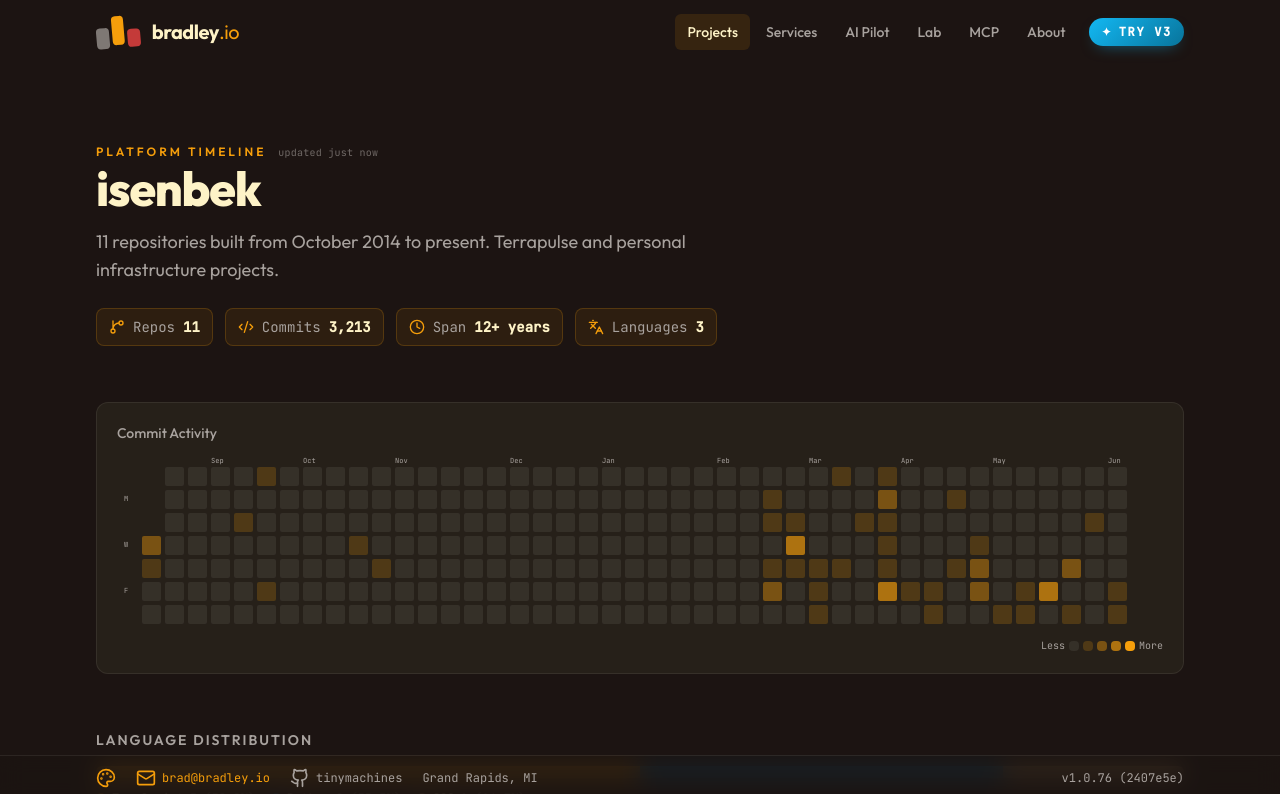
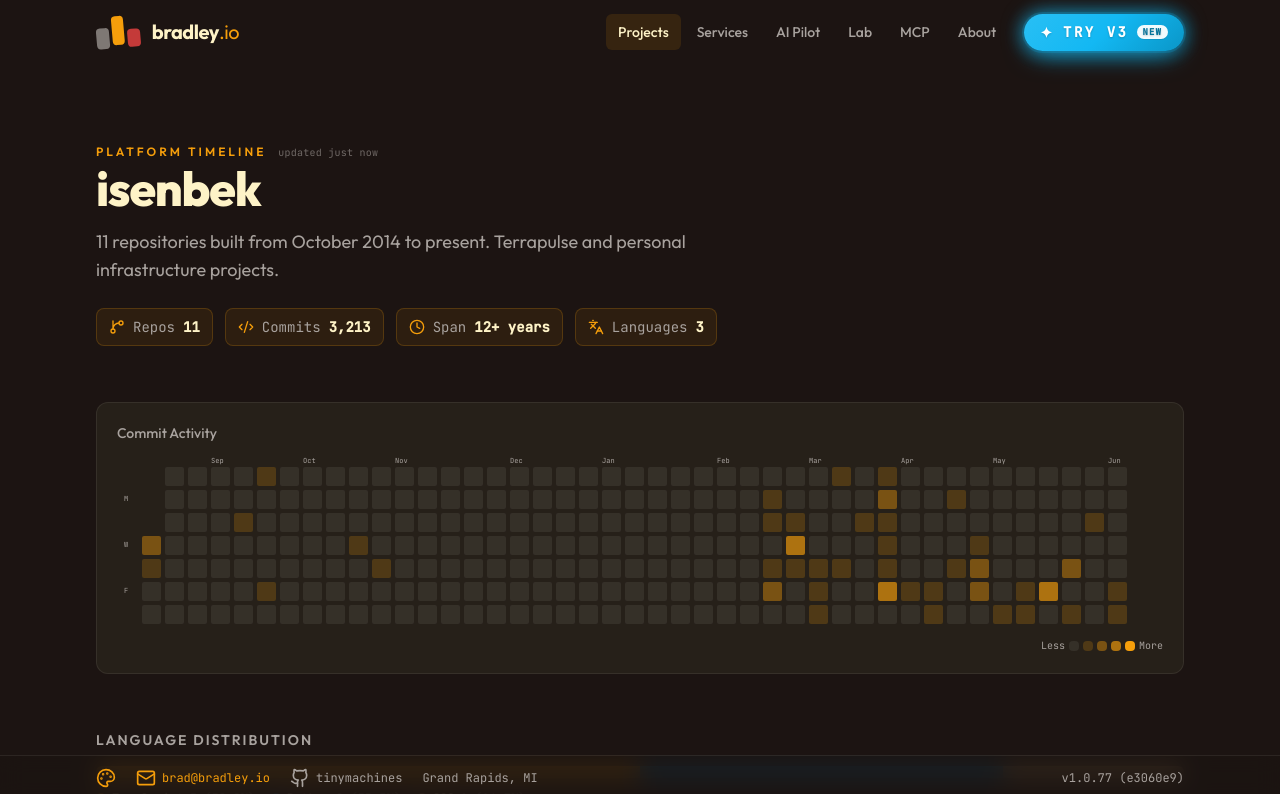
Before and after one commit to isenbek/bradley.io, a Next.js app: page /projects/isenbek in a window 1280 px wide. Shown: the top 794 px of the page. Built offline with nearby package versions, Linux system fonts and the light colour scheme.

Commit message:
deploy: 2026-06-09 15:13:18

```diff
--- a/components/layout/Navigation.tsx
+++ b/components/layout/Navigation.tsx
@@ -154,18 +154,102 @@ function MobileDrawer({
               <Link
                 href="/v3"
                 onClick={onClose}
-                className="block px-5 py-3 text-center transition-all"
+                className="v3-banner relative block px-5 py-4 text-center overflow-hidden"
                 style={{
-                  background: "linear-gradient(135deg, #13B8F3, #08749B)",
+                  background:
+                    "linear-gradient(135deg, #29BFF4 0%, #13B8F3 45%, #08749B 100%)",
                   color: "#FFFFFF",
-                  fontSize: 13,
-                  fontWeight: 700,
-                  letterSpacing: "0.06em",
                   borderBottom: "1px solid var(--brand-border)",
+                  boxShadow: "inset 0 -2px 0 rgba(0, 0, 0, 0.18)",
                 }}
               >
-                ✦ Try v3 — preview the new design →
+                <span
+                  aria-hidden
+                  className="v3-banner__sheen"
+                  style={{
+                    position: "absolute",
+                    inset: 0,
+                    background:
+                      "linear-gradient(120deg, transparent 30%, rgba(255, 255, 255, 0.35) 50%, transparent 70%)",
+                    backgroundSize: "220% 100%",
+                    animation: "v3BannerSheen 3.6s linear infinite",
+                    pointerEvents: "none",
+                  }}
+                />
+                <span
+                  style={{
+                    display: "inline-flex",
+                    alignItems: "center",
+                    gap: 8,
+                    fontSize: 14,
+                    fontWeight: 800,
+                    letterSpacing: "0.1em",
+                    textTransform: "uppercase",
+                    textShadow: "0 1px 2px rgba(0, 0, 0, 0.25)",
+                    position: "relative",
+                  }}
+                >
+                  <span
+                    aria-hidden
+                    style={{
+                      fontSize: "1.1em",
+                      animation: "v3ToggleTwinkle 1.8s ease-in-out infinite",
+                    }}
+                  >
+                    ✦
+                  </span>
+                  Try v3
+                  <span
+                    style={{
+                      fontSize: 10,
+                      padding: "2px 8px",
+                      background: "rgba(255, 255, 255, 0.95)",
+                      color: "#08749B",
+                      borderRadius: 999,
+                      fontWeight: 800,
+                    }}
+                  >
+                    NEW
+                  </span>
+                </span>
+                <div
+                  style={{
+                    fontSize: 11,
+                    marginTop: 4,
+                    opacity: 0.9,
+                    letterSpacing: "0.04em",
+                    fontWeight: 600,
+                    position: "relative",
+                  }}
+                >
+                  preview the new design →
+                </div>
               </Link>
+              <style jsx>{`
+                @keyframes v3BannerSheen {
+                  0% {
+                    background-position: 220% 0;
+                  }
+                  100% {
+                    background-position: -120% 0;
+                  }
+                }
+                @keyframes v3ToggleTwinkle {
+                  0%,
+                  100% {
+                    transform: rotate(0deg) scale(1);
+                  }
+                  50% {
+                    transform: rotate(180deg) scale(1.18);
+                  }
+                }
+                @media (prefers-reduced-motion: reduce) {
+                  .v3-banner__sheen,
+                  .v3-banner span[aria-hidden] {
+                    animation: none !important;
+                  }
+                }
+              `}</style>
 
               {/* Nav groups grid */}
               <div className="grid grid-cols-2 gap-px" style={{ background: "var(--brand-border)" }}>
@@ -280,16 +364,92 @@ export function Navigation() {
               <Link
                 href="/v3"
                 title="Preview the new design"
-                className="ml-2 px-3 py-1.5 text-xs font-mono font-bold uppercase tracking-[0.14em] rounded-full transition-all whitespace-nowrap inline-flex items-center gap-1.5"
+                className="v3-toggle ml-3 relative px-4 py-2 text-sm font-mono font-extrabold uppercase tracking-[0.18em] rounded-full transition-all whitespace-nowrap inline-flex items-center gap-2 group"
                 style={{
-                  background: "linear-gradient(135deg, #13B8F3, #08749B)",
+                  background: "linear-gradient(135deg, #29BFF4 0%, #13B8F3 50%, #0A96C7 100%)",
                   color: "#FFFFFF",
-                  boxShadow: "0 6px 16px -8px rgba(19, 184, 243, 0.6)",
+                  boxShadow:
+                    "0 0 0 2px rgba(19, 184, 243, 0.18), 0 8px 28px -8px rgba(19, 184, 243, 0.75), 0 0 24px rgba(19, 184, 243, 0.35)",
+                  textShadow: "0 1px 2px rgba(0, 0, 0, 0.2)",
                 }}
               >
-                <span style={{ fontSize: "0.95em" }}>✦</span>
-                Try v3
+                <span
+                  className="v3-toggle__halo"
+                  aria-hidden
+                  style={{
+                    position: "absolute",
+                    inset: -3,
+                    borderRadius: "9999px",
+                    background:
+                      "linear-gradient(135deg, #29BFF4, #13B8F3, #0A96C7)",
+                    opacity: 0.45,
+                    filter: "blur(8px)",
+                    zIndex: -1,
+                    animation: "v3TogglePulse 2.4s ease-in-out infinite",
+                  }}
+                />
+                <span
+                  aria-hidden
+                  style={{
+                    fontSize: "1.05em",
+                    animation: "v3ToggleTwinkle 1.8s ease-in-out infinite",
+                  }}
+                >
+                  ✦
+                </span>
+                <span>Try v3</span>
+                <span
+                  aria-hidden
+                  style={{
+                    fontSize: "9px",
+                    padding: "1px 6px",
+                    background: "rgba(255, 255, 255, 0.95)",
+                    color: "#08749B",
+                    borderRadius: 999,
+                    letterSpacing: "0.12em",
+                    fontWeight: 800,
+                    boxShadow: "0 1px 0 rgba(0, 0, 0, 0.08)",
+                  }}
+                >
+                  NEW
+                </span>
               </Link>
+              <style jsx>{`
+                .v3-toggle:hover {
+                  transform: translateY(-1px) scale(1.04);
+                }
+                .v3-toggle:hover .v3-toggle__halo {
+                  opacity: 0.7;
+                }
+                @keyframes v3TogglePulse {
+                  0%,
+                  100% {
+                    opacity: 0.4;
+                    transform: scale(1);
+                  }
+                  50% {
+                    opacity: 0.75;
+                    transform: scale(1.06);
+                  }
+                }
+                @keyframes v3ToggleTwinkle {
+                  0%,
+                  100% {
+                    transform: rotate(0deg) scale(1);
+                    opacity: 1;
+                  }
+                  50% {
+                    transform: rotate(180deg) scale(1.18);
+                    opacity: 0.85;
+                  }
+                }
+                @media (prefers-reduced-motion: reduce) {
+                  .v3-toggle__halo,
+                  .v3-toggle span[aria-hidden] {
+                    animation: none !important;
+                  }
+                }
+              `}</style>
             </div>
 
             <button
--- a/lib/build-info.json
+++ b/lib/build-info.json
@@ -1,9 +1,9 @@
 {
-  "version": "v1.0.76",
-  "commitHash": "2407e5e",
-  "commitHashFull": "2407e5ec89c28217463aea91e0de167be4117923",
-  "commitDate": "Jun 09, 2026 13:30:59",
-  "commitDateISO": "2026-06-09T17:30:59.000Z",
+  "version": "v1.0.77",
+  "commitHash": "e3060e9",
+  "commitHashFull": "e3060e99ee751222cd1617e31f193e8dd5a355f8",
+  "commitDate": "Jun 09, 2026 15:03:31",
+  "commitDateISO": "2026-06-09T19:03:31.000Z",
   "branch": "main",
-  "buildTime": "2026-06-09T17:30:59.524Z"
+  "buildTime": "2026-06-09T19:03:31.693Z"
 }
--- a/public/data/activity-pulse.json
+++ b/public/data/activity-pulse.json
@@ -1 +1 @@
-{"generated": "2026-06-09T19:03:01+00:00", "windowHours": 24, "totalActiveMinutes": 238, "buckets": [{"hour": "2026-06-08T19:00", "minutes": 28}, {"hour": "2026-06-08T20:00", "minutes": 21}, {"hour": "2026-06-08T21:00", "minutes": 0}, {"hour": "2026-06-08T22:00", "minutes": 10}, {"hour": "2026-06-08T23:00", "minutes": 1}, {"hour": "2026-06-09T00:00", "minutes": 33}, {"hour": "2026-06-09T01:00", "minutes": 35}, {"hour": "2026-06-09T02:00", "minutes": 10}, {"hour": "2026-06-09T03:00", "minutes": 19}, {"hour": "2026-06-09T04:00", "minutes": 19}, {"hour": "2026-06-09T05:00", "minutes": 11}, {"hour": "2026-06-09T06:00", "minutes": 0}, {"hour": "2026-06-09T07:00", "minutes": 0}, {"hour": "2026-06-09T08:00", "minutes": 0}, {"hour": "2026-06-09T09:00", "minutes": 0}, {"hour": "2026-06-09T10:00", "minutes": 0}, {"hour": "2026-06-09T11:00", "minutes": 0}, {"hour": "2026-06-09T12:00", "minutes": 0}, {"hour": "2026-06-09T13:00", "minutes": 0}, {"hour": "2026-06-09T14:00", "minutes": 8}, {"hour": "2026-06-09T15:00", "minutes": 9}, {"hour": "2026-06-09T16:00", "minutes": 0}, {"hour": "2026-06-09T17:00", "minutes": 11}, {"hour": "2026-06-09T18:00", "minutes": 19}]}
+{"generated": "2026-06-09T19:13:02+00:00", "windowHours": 24, "totalActiveMinutes": 241, "buckets": [{"hour": "2026-06-08T19:00", "minutes": 24}, {"hour": "2026-06-08T20:00", "minutes": 21}, {"hour": "2026-06-08T21:00", "minutes": 0}, {"hour": "2026-06-08T22:00", "minutes": 10}, {"hour": "2026-06-08T23:00", "minutes": 1}, {"hour": "2026-06-09T00:00", "minutes": 33}, {"hour": "2026-06-09T01:00", "minutes": 35}, {"hour": "2026-06-09T02:00", "minutes": 10}, {"hour": "2026-06-09T03:00", "minutes": 19}, {"hour": "2026-06-09T04:00", "minutes": 19}, {"hour": "2026-06-09T05:00", "minutes": 11}, {"hour": "2026-06-09T06:00", "minutes": 0}, {"hour": "2026-06-09T07:00", "minutes": 0}, {"hour": "2026-06-09T08:00", "minutes": 0}, {"hour": "2026-06-09T09:00", "minutes": 0}, {"hour": "2026-06-09T10:00", "minutes": 0}, {"hour": "2026-06-09T11:00", "minutes": 0}, {"hour": "2026-06-09T12:00", "minutes": 0}, {"hour": "2026-06-09T13:00", "minutes": 0}, {"hour": "2026-06-09T14:00", "minutes": 8}, {"hour": "2026-06-09T15:00", "minutes": 9}, {"hour": "2026-06-09T16:00", "minutes": 0}, {"hour": "2026-06-09T17:00", "minutes": 11}, {"hour": "2026-06-09T18:00", "minutes": 19}]}
```
